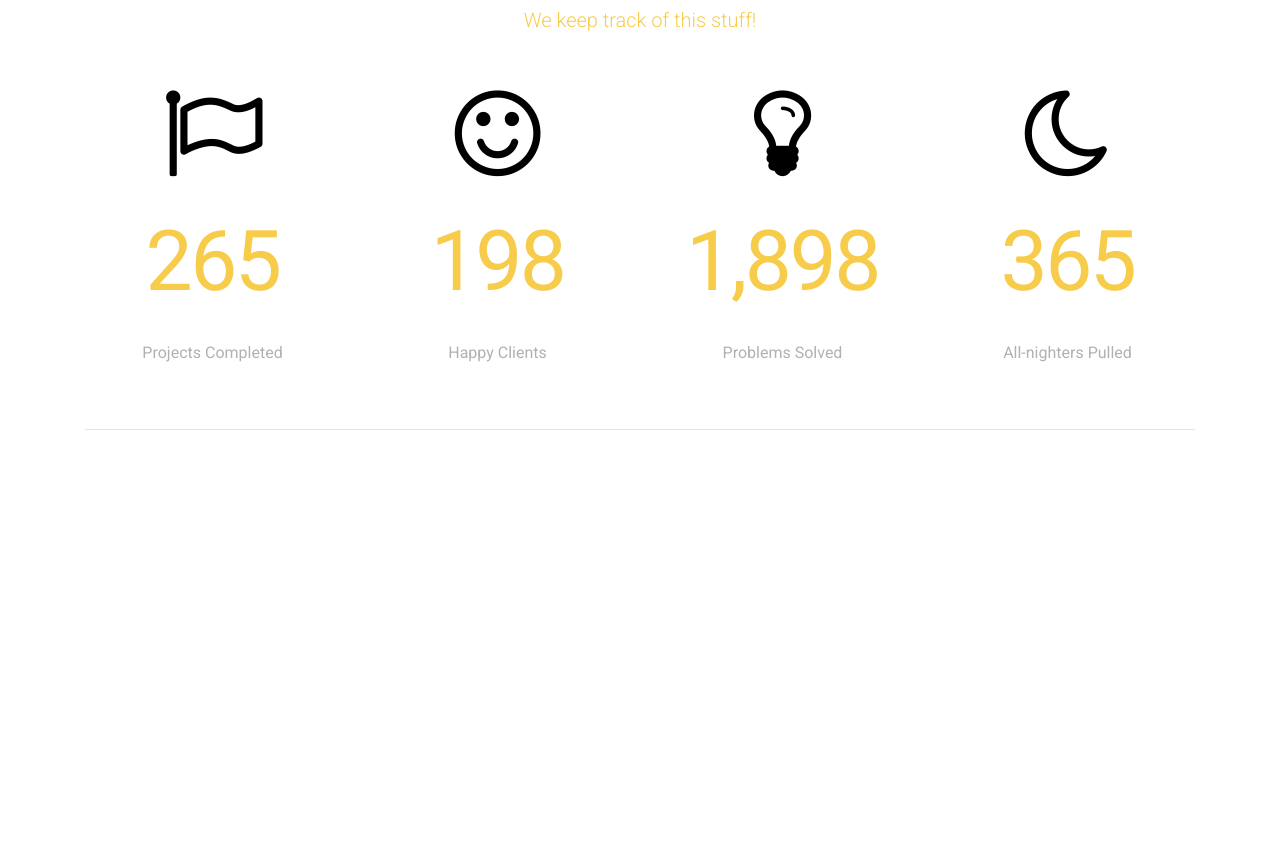
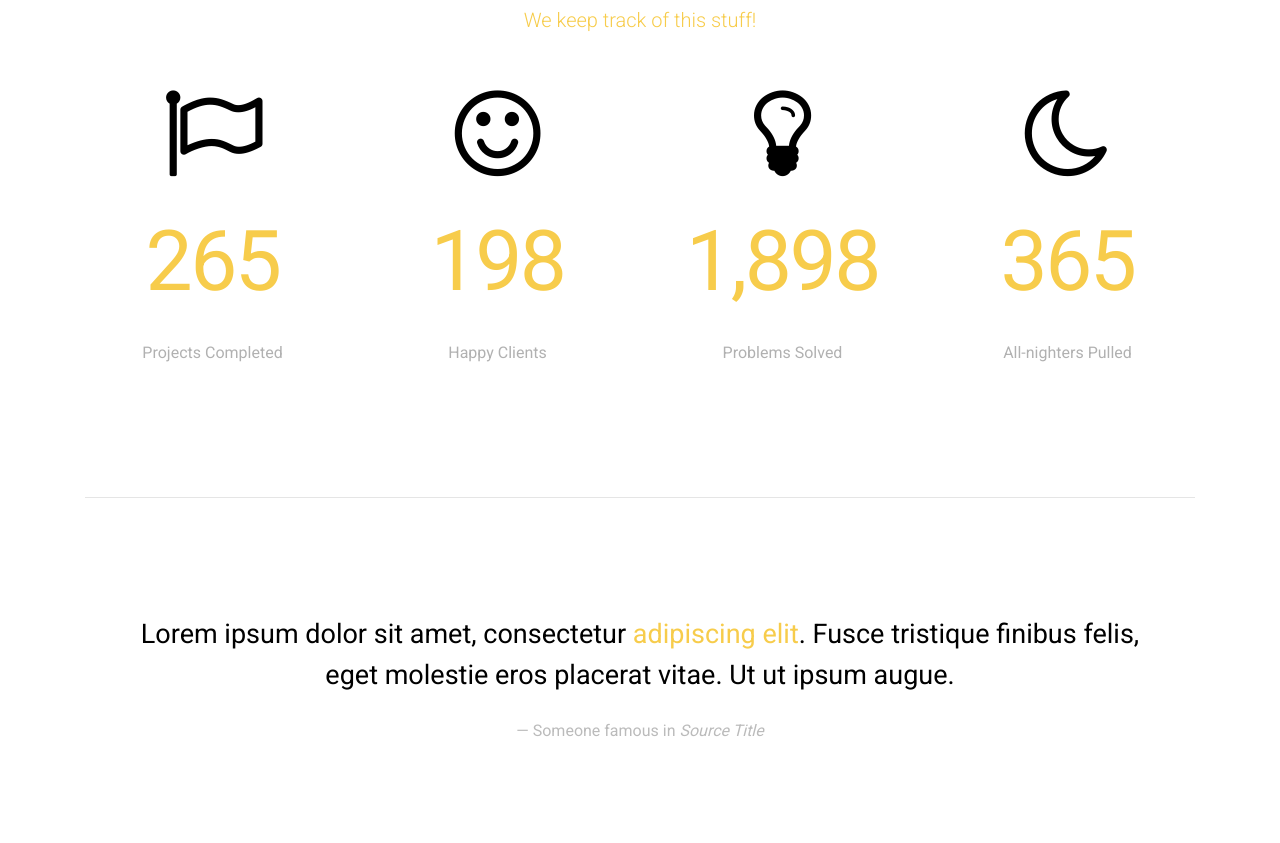
Before and after one commit to jovanakocic318/Skewed, a plain HTML site: page index.html in a window 1280 px wide. Shown: the part 5785-6628 px from the top of the page. Before the commit the page ends 6331 px from the top, so only its background shows below. Drawn offline with Linux system fonts and the light colour scheme.

Commit message:
testimonial section done

```diff
--- a/css/responsive.css
+++ b/css/responsive.css
@@ -128,6 +128,10 @@
 }
 
 
+.testimonials .testimonials-item p{
+    font-size: 27px;
+}
+
 }
 
 
--- a/css/style.css
+++ b/css/style.css
@@ -257,3 +257,18 @@ a, a:hover{
     font-size: 84px;
     letter-spacing: -2.5px;
 }
+
+.testimonials-item{
+    max-width: 90%;
+    margin: auto;
+}
+
+.testimonials .testimonials-item p{
+    color:#000;
+    font-size: 20px;
+}
+
+.testimonials .testimonials-item .blockquote-footer{
+    font-size: 1rem;
+    color:#bbb;
+}
--- a/index.html
+++ b/index.html
@@ -305,8 +305,19 @@
                             </article>
                         </div>
                     </div>
+                </div>
+            </section>
 
-                    <hr class="mt-5">
+            <div class="container separator">
+                <hr>
+            </div>
+
+            <section class="testimonials bg-white py-5 custom-padding text-center">
+                <div class="container">
+                    <blockquote class="blockquote testimonials-item">
+                        <p class="mb-4">Lorem ipsum dolor sit amet, consectetur <span class="text-warning">adipiscing elit</span>. Fusce tristique finibus felis, eget molestie eros placerat vitae. Ut ut ipsum augue.</p>
+                        <footer class="blockquote-footer">Someone famous in <cite title="Source Title">Source Title</cite></footer>
+                    </blockquote>
                 </div>
             </section>
 
```
